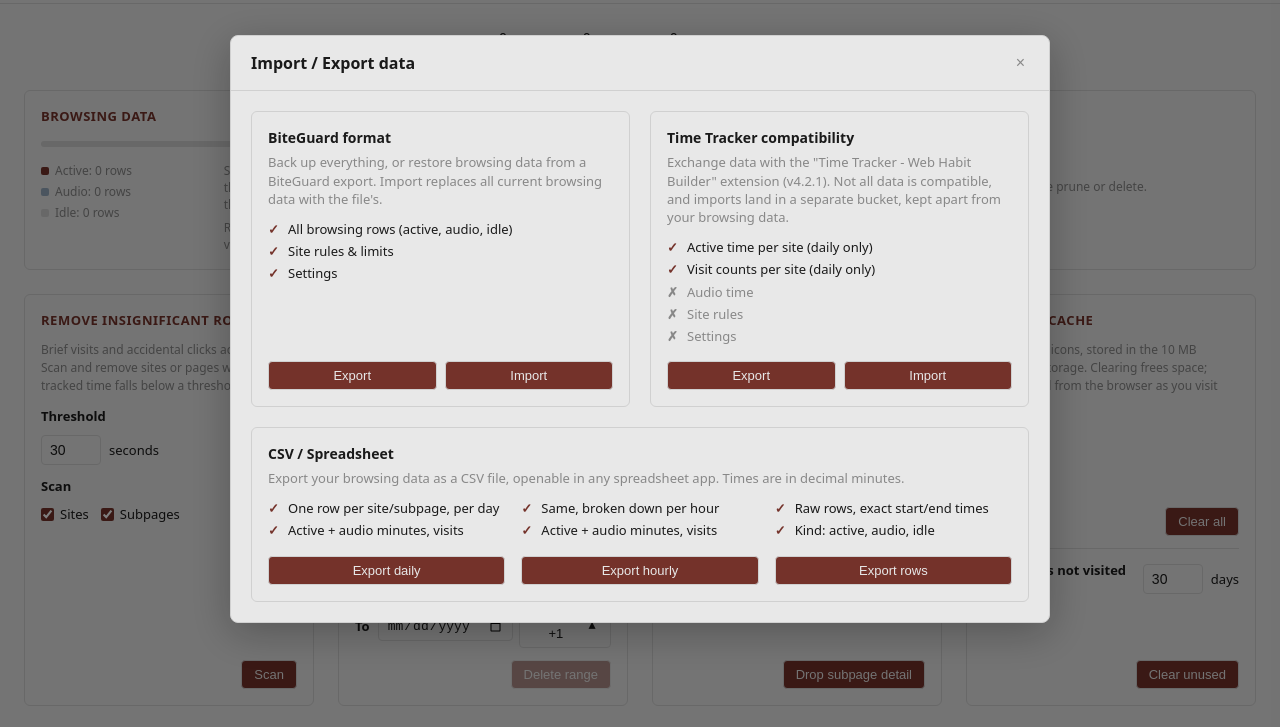
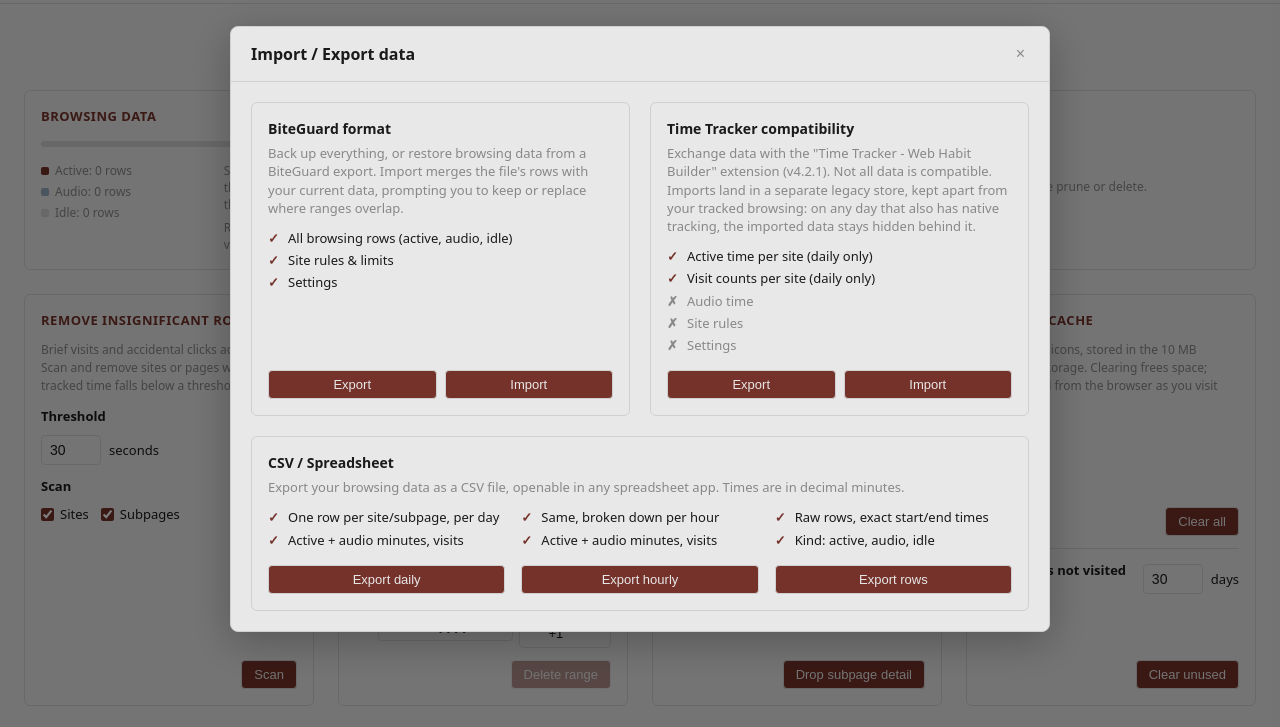
Before and after one commit to Plushly-Interactive/CoralClock, a browser extension: page src/pages/storage-management/storage-management.html in a window 1280 px wide. Both pictures are taken after a click on the button "Import/Export data". Shown: the part 71-798 px from the top of the page. Drawn offline with Linux system fonts and the light colour scheme.

Commit message:
style(import): clarify import descriptions on the storage page
The BiteGuard import desc claimed a blanket replace, but import merges with per-overlap keep/replace conflict resolution.
The Time Tracker import desc now states it lands in a separate legacy store and is shadowed by native tracking on overlapping days, the separate-dataset notice the bucket-to-interval migration requires.

```diff
--- a/src/pages/storage-management/storage-management.html
+++ b/src/pages/storage-management/storage-management.html
@@ -223,7 +223,7 @@
         <div id="io-columns">
           <section class="io-section" id="io-section-bg">
             <h3 class="io-section-title">BiteGuard format</h3>
-            <p class="io-section-desc">Back up everything, or restore browsing data from a BiteGuard export. Import replaces all current browsing data with the file's.</p>
+            <p class="io-section-desc">Back up everything, or restore browsing data from a BiteGuard export. Import merges the file's rows with your current data, prompting you to keep or replace where ranges overlap.</p>
             <ul class="io-bullets">
               <li class="io-yes">All browsing rows (active, audio, idle)</li>
               <li class="io-yes">Site rules &amp; limits</li>
@@ -236,7 +236,7 @@
           </section>
           <section class="io-section" id="io-section-tt">
             <h3 class="io-section-title">Time Tracker compatibility</h3>
-            <p class="io-section-desc">Exchange data with the "Time Tracker - Web Habit Builder" extension (v<span id="io-tt-version"></span>). Not all data is compatible, and imports land in a separate bucket, kept apart from your browsing data.</p>
+            <p class="io-section-desc">Exchange data with the "Time Tracker - Web Habit Builder" extension (v<span id="io-tt-version"></span>). Not all data is compatible. Imports land in a separate legacy store, kept apart from your tracked browsing: on any day that also has native tracking, the imported data stays hidden behind it.</p>
             <ul class="io-bullets">
               <li class="io-yes">Active time per site (daily only)</li>
               <li class="io-yes">Visit counts per site (daily only)</li>
```
